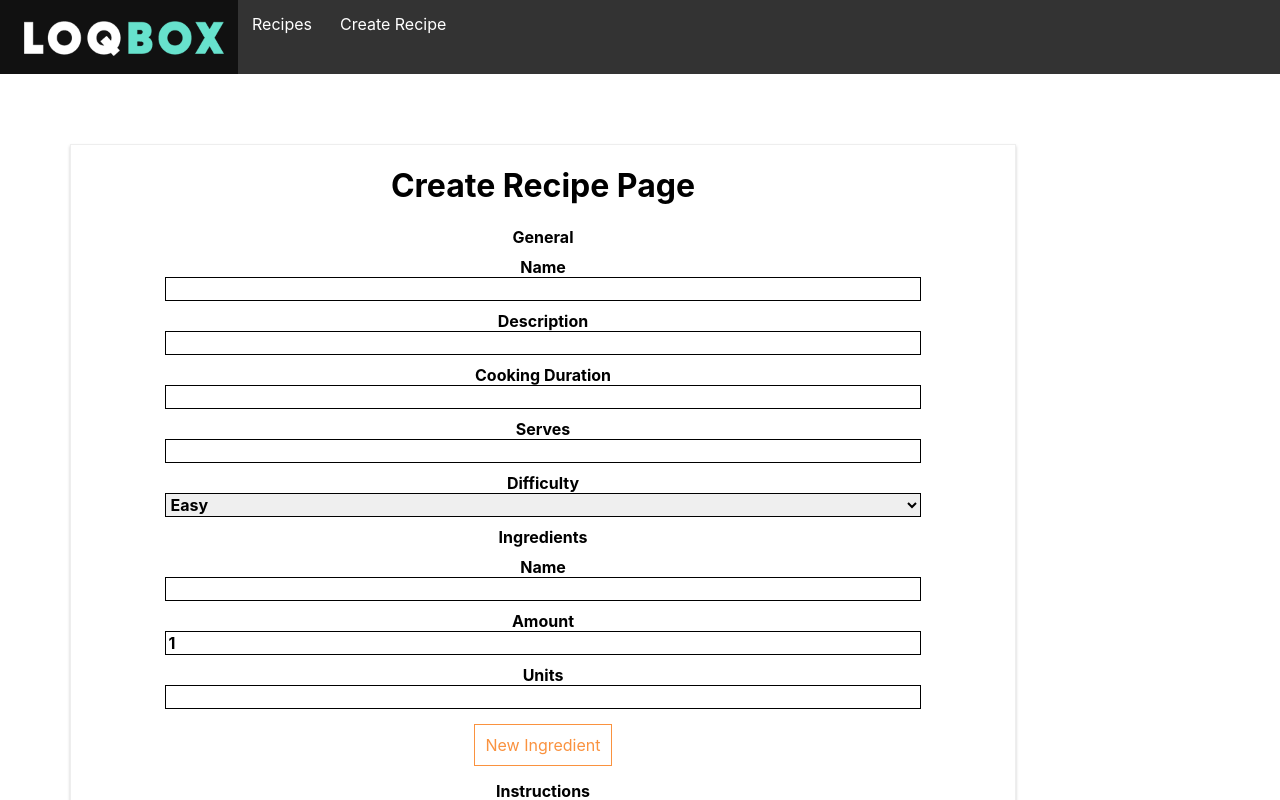
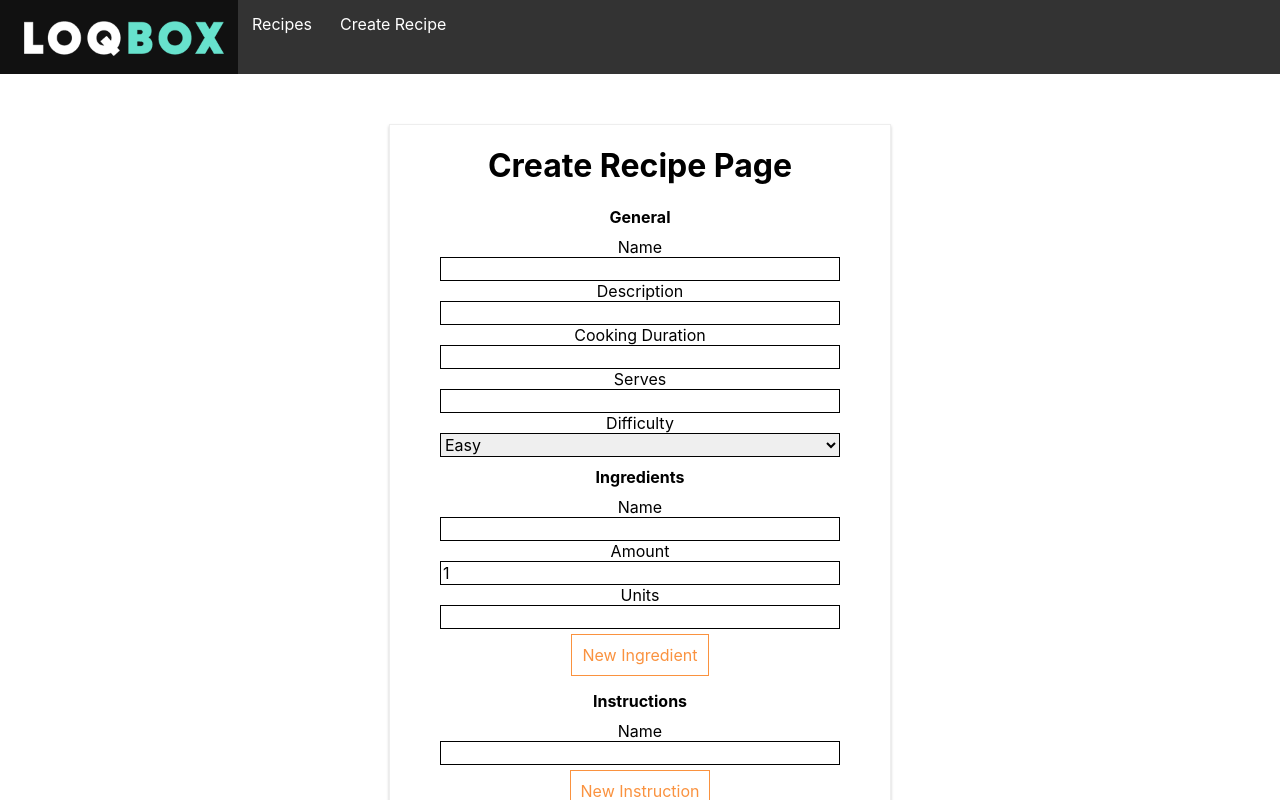
Before and after one commit to Cblyt/meal_planner_frontend, a React (Create React App) app: page /create-recipe in a window 1280 px wide. Shown: the top 800 px of the page. Built offline with nearby package versions, Linux system fonts and the light colour scheme.

Commit message:
Not using shopping list item anymore

```diff
--- a/src/containers/CreateRecipePage/CreateRecipePage.module.css
+++ b/src/containers/CreateRecipePage/CreateRecipePage.module.css
@@ -1,20 +1,23 @@
 .NewRecipe {
-	width: 80%;
-	margin: 20px;
+	width: 500px;
+	justify-content: center;
+	margin:auto;
 	border: 1px solid #eee;
 	box-shadow: 0 2px 3px #ccc;
 	text-align: center;
 }
 
+.NewRecipeForm {
+	display: inherit;
+	width:100%;
+}
+
 .NewRecipe label {
-	display:block;
 	margin:10px auto;
 	text-align: center;
-	font-weight: bold;
 }
 
 .Label {
-	display:block;
 	margin:10px auto;
 	text-align: center;
 	font-weight: bold;
@@ -49,7 +52,6 @@
 }
 
 .Controls {
-	width: 100%;
 	display: flex;
 	flex-flow: column;
 	align-items: center;
--- a/src/containers/ProductList/ProductList.jsx
+++ b/src/containers/ProductList/ProductList.jsx
@@ -2,7 +2,7 @@ import React from 'react';
 import PropTypes from 'prop-types';
 import ProductListItem from '../../components/ProductList/ProductListItem/ProductListItem';
 
-const ShoppingList = ({ list }) => (
+const ProductList = ({ list }) => (
 	<div style={{ width: '500px' }}>
 		{list.map((item) => (
 			<ProductListItem
@@ -15,7 +15,7 @@ const ShoppingList = ({ list }) => (
 	</div>
 );
 
-ShoppingList.propTypes = {
+ProductList.propTypes = {
 	list: PropTypes.arrayOf(PropTypes.shape({
 		id: PropTypes.number,
 		name: PropTypes.string,
@@ -23,4 +23,4 @@ ShoppingList.propTypes = {
 	})).isRequired,
 };
 
-export default ShoppingList;
+export default ProductList;
--- a/src/containers/RecipePage/RecipePage.jsx
+++ b/src/containers/RecipePage/RecipePage.jsx
@@ -25,12 +25,12 @@ const RecipePage = ({ addRecipeToShoppingList }) => {
 	}, []);
 
 	React.useEffect(async () => {
-		const response = await APIRequest('get', `/api/recipes/${id}/getCheapestMatchingProducts`);
+		const response = await APIRequest('get', `/api/getCheapestMatchingProducts/${id}`);
 		setMatchingProducts(response.data);
 	}, []);
 
 	return (
-		<>
+		<div>
 			<Header
 				id={id}
 				title={recipe.name}
@@ -47,7 +47,7 @@ const RecipePage = ({ addRecipeToShoppingList }) => {
 				<IngredientList ingredients={recipe.ingredients} />
 				<Method instructions={recipe.instructions} />
 			</div>
-		</>
+		</div>
 	);
 };
 
--- a/src/containers/ShoppingList/ShoppingList.jsx
+++ b/src/containers/ShoppingList/ShoppingList.jsx
@@ -1,13 +1,29 @@
 import React from 'react';
 import PropTypes from 'prop-types';
+import { Link } from 'react-router-dom';
 import ShoppingListItem from '../../components/ShoppingList/ShoppingListItem/ShoppingListItem';
+import classes from './ShoppingList.module.css';
 
-const ShoppingList = ({ newList }) => (
+const ShoppingList = ({ newList, deleteShoppingItem }) => (
 	<div>
-		{newList.map((item) => (
-			<ShoppingListItem key={item.id} name={item.name} amount={item.amount} units={item.units} />
+		{newList.map((item, index) => (
+			<div style={{ display: 'flex' }}>
+				<ShoppingListItem
+					key={`shopping_list_${item.id}`}
+					name={item.name}
+					amount={item.amount}
+					units={item.units}
+				/>
+				<button
+					type="button"
+					className={classes.Delete}
+					onClick={() => deleteShoppingItem(index)}
+				>
+					Delete
+				</button>
+			</div>
 		))}
-		<button type="button">Checkout</button>
+		<Link to="/checkout">Checkout</Link>
 	</div>
 );
 
@@ -18,6 +34,7 @@ ShoppingList.propTypes = {
 		amount: PropTypes.number,
 		units: PropTypes.units,
 	})).isRequired,
+	deleteShoppingItem: PropTypes.func.isRequired,
 };
 
 export default ShoppingList;
```
